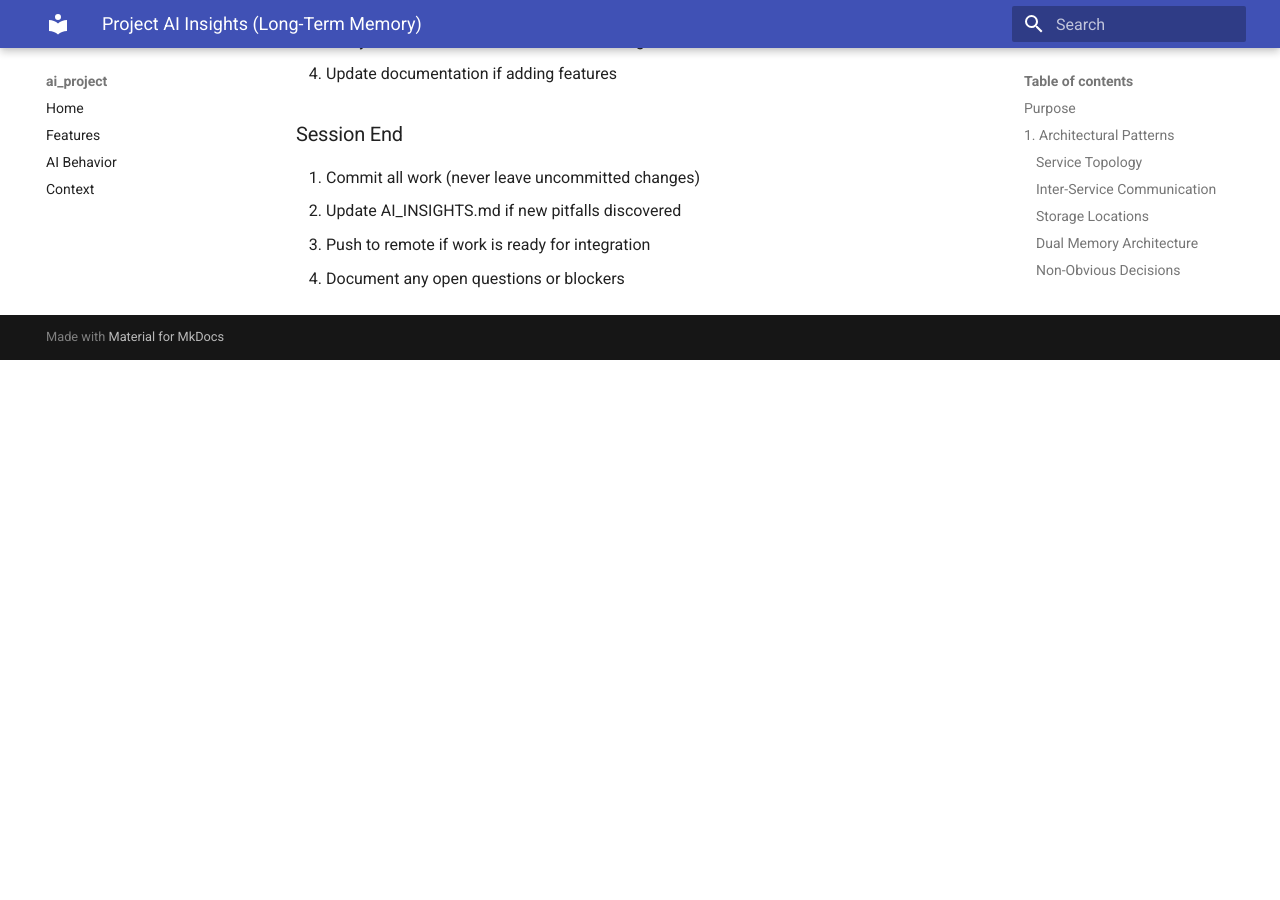
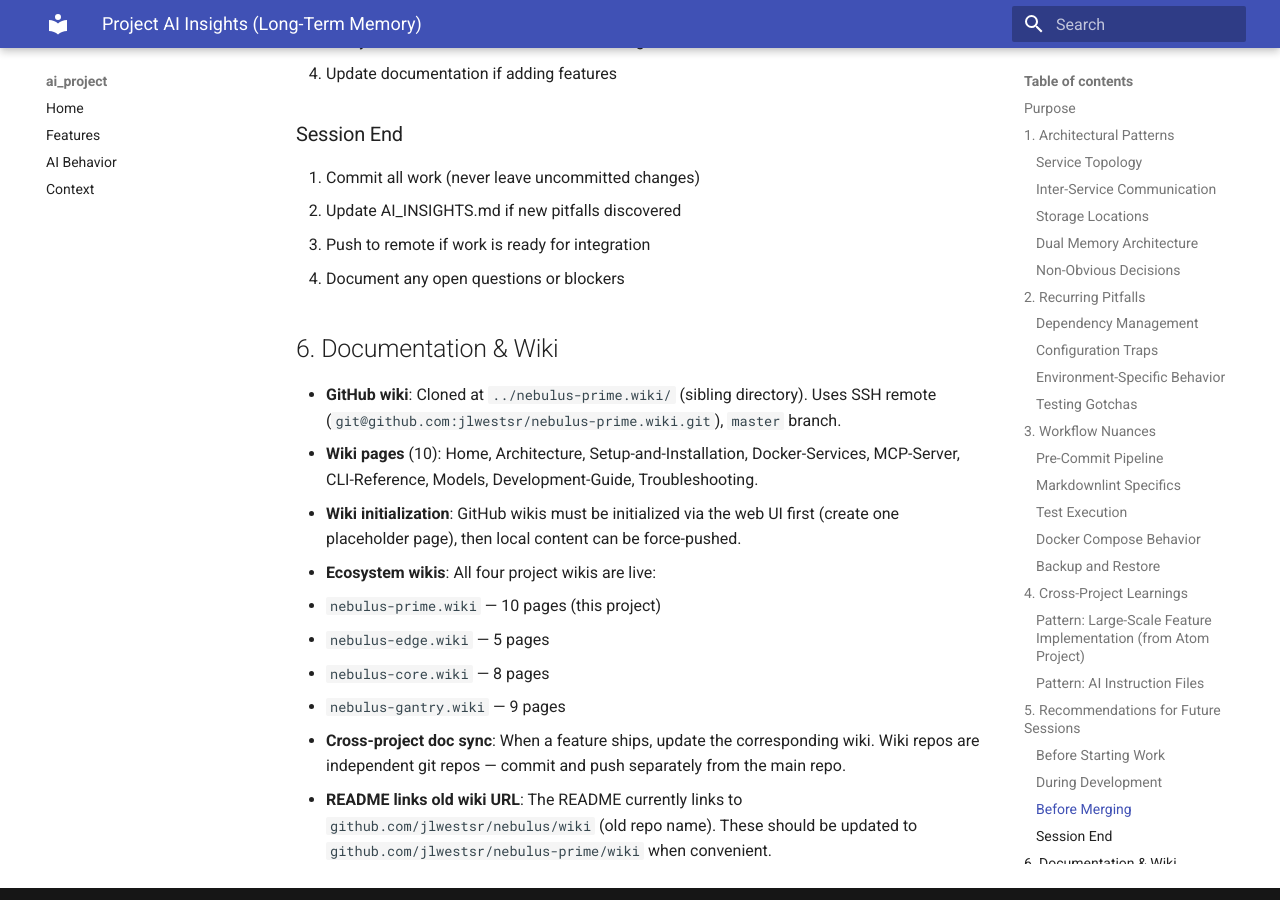
Before and after one commit to jlwestsr/nebulus, an MkDocs documentation site: the page built from docs/AI_INSIGHTS.md, in a window 1280 px wide and 900 px high, scrolled down 6523 px. Built offline with MkDocs 1.6.1 and Material for MkDocs 9.7.7, drawn with Linux system fonts in a browser that asks for light colours; before the commit the page ends 6883 px from its top, so only the background shows below that.

Commit message:
docs: add wiki inventory to AI_INSIGHTS.md
Co-Authored-By: Claude Opus 4.6 <noreply@anthropic.com>

```diff
--- a/docs/AI_INSIGHTS.md
+++ b/docs/AI_INSIGHTS.md
@@ -229,3 +229,16 @@ Maintain three instruction files with distinct purposes:
 2. Update AI_INSIGHTS.md if new pitfalls discovered
 3. Push to remote if work is ready for integration
 4. Document any open questions or blockers
+
+## 6. Documentation & Wiki
+
+- **GitHub wiki**: Cloned at `../nebulus-prime.wiki/` (sibling directory). Uses SSH remote (`git@github.com:jlwestsr/nebulus-prime.wiki.git`), `master` branch.
+- **Wiki pages** (10): Home, Architecture, Setup-and-Installation, Docker-Services, MCP-Server, CLI-Reference, Models, Development-Guide, Troubleshooting.
+- **Wiki initialization**: GitHub wikis must be initialized via the web UI first (create one placeholder page), then local content can be force-pushed.
+- **Ecosystem wikis**: All four project wikis are live:
+  - `nebulus-prime.wiki` — 10 pages (this project)
+  - `nebulus-edge.wiki` — 5 pages
+  - `nebulus-core.wiki` — 8 pages
+  - `nebulus-gantry.wiki` — 9 pages
+- **Cross-project doc sync**: When a feature ships, update the corresponding wiki. Wiki repos are independent git repos — commit and push separately from the main repo.
+- **README links old wiki URL**: The README currently links to `github.com/jlwestsr/nebulus/wiki` (old repo name). These should be updated to `github.com/jlwestsr/nebulus-prime/wiki` when convenient.
```
